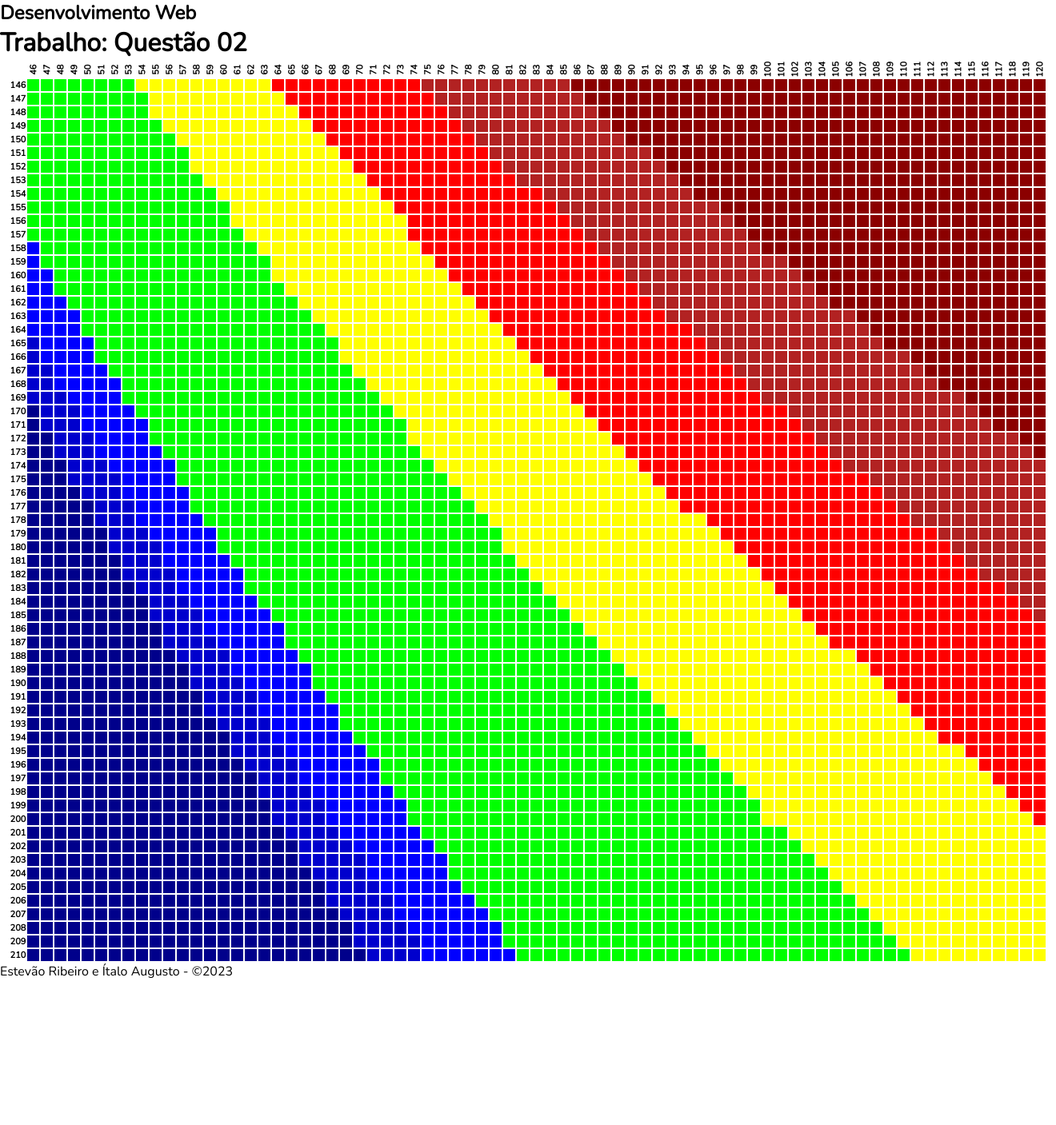
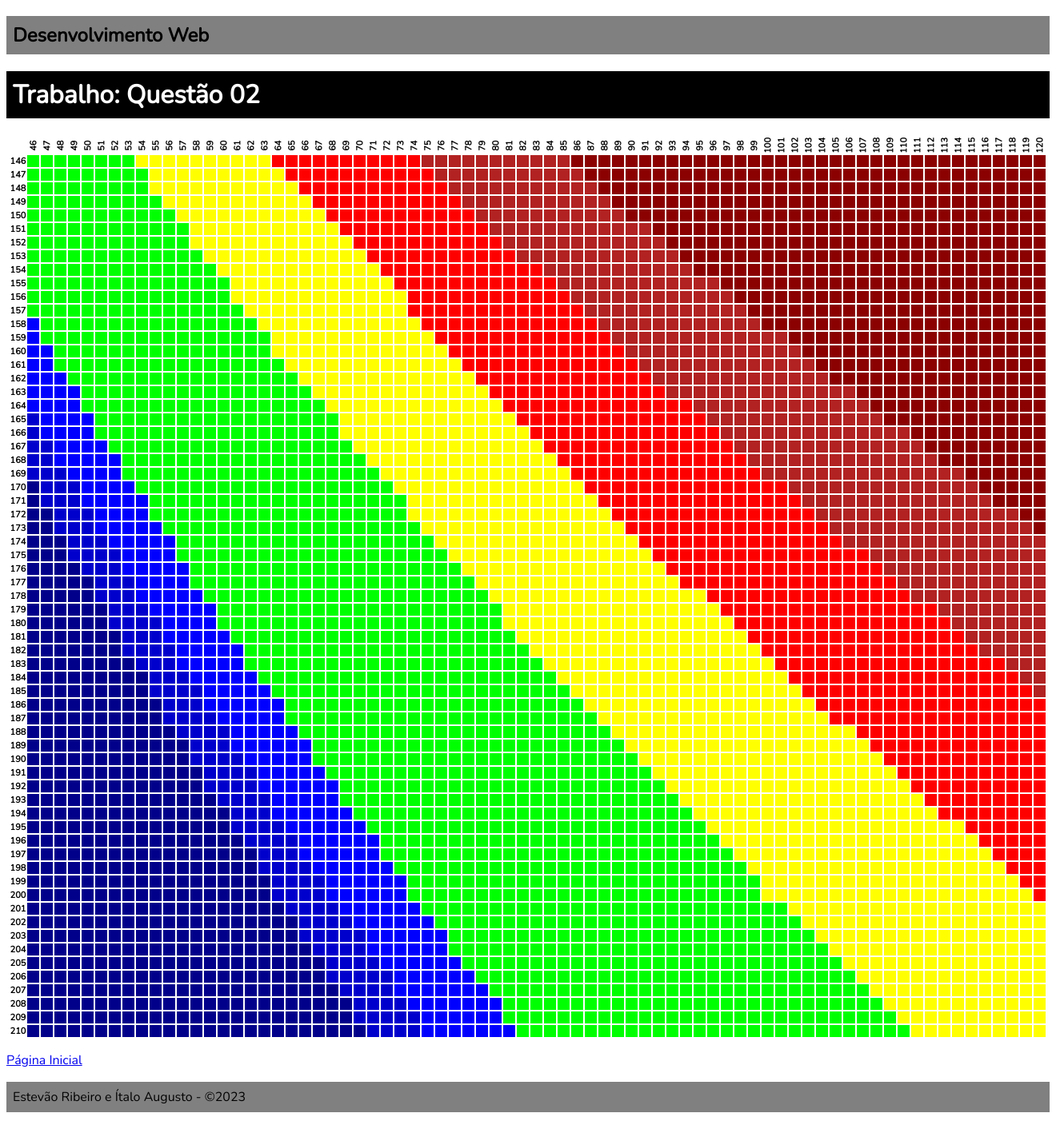
Before and after one commit to estevaorib/TrabalhoWebDev, a PHP site: page /questao2.php in a window 1320 px wide. Shown: the whole page at 80% size. Before the commit the page ends 1223 px from the top, so only its background shows below. Run offline with PHP 8.4, Linux system fonts and the light colour scheme.

Commit message:
Adicionando estilo padrão para as páginas

```diff
--- a/index.php
+++ b/index.php
@@ -4,6 +4,7 @@
     <meta charset="UTF-8">
     <meta name="viewport" content="width=device-width, initial-scale=1.0">
     <title>Página Inicial</title>
+    <link rel="stylesheet" href="../trabalho3trimestre/styles/global.css">
 </head>
 <body>
     <header>
@@ -22,7 +23,7 @@
     </main>
 
     <footer>
-        <p>Estevão Ribeiro e Ítalo Augusto - &copy;2023</p>
+        <p class="copy">Estevão Ribeiro e Ítalo Augusto - &copy;2023</p>
     </footer>
 </body>
 </html>
--- a/questao2.php
+++ b/questao2.php
@@ -5,6 +5,7 @@
     <meta name="viewport" content="width=device-width, initial-scale=1.0">
     <title>Questão 2</title>
     <link rel="stylesheet" href="../trabalho3trimestre/styles/questao2.css">
+    <link rel="stylesheet" href="../trabalho3trimestre/styles/global.css">
 </head>
 <body>
     <header>
@@ -65,10 +66,11 @@
                 </tbody>
             </table>
         </div>
+        <p><a href="index.php">Página Inicial</a></p>
     </main>
 
     <footer>
-        <p>Estevão Ribeiro e Ítalo Augusto - &copy;2023</p>
+        <p class="copy">Estevão Ribeiro e Ítalo Augusto - &copy;2023</p>
     </footer>
 </body>
 </html>
--- a/styles/global.css
+++ b/styles/global.css
@@ -0,0 +1,17 @@
+@import url('https://fonts.googleapis.com/css2?family=Nunito:wght@300&display=swap');
+
+*{
+    font-family: 'Nunito', sans-serif;
+}
+
+h2, p.copy{
+    background-color: gray;
+    color: black;
+    padding: .5rem;
+}
+
+h1{
+    background-color: black;
+    color: white;
+    padding: .5rem;
+}
--- a/styles/questao2.css
+++ b/styles/questao2.css
@@ -1,11 +1,3 @@
-@import url('https://fonts.googleapis.com/css2?family=Nunito:wght@300&display=swap');
-
-*{
-    border: 0;
-    margin: 0;
-    font-family: 'Nunito', sans-serif;
-}
-
 .muitograve{
     background-color: darkblue;
 }
```
Also changed, not shown: questao1.php (+10 -7 lines).
